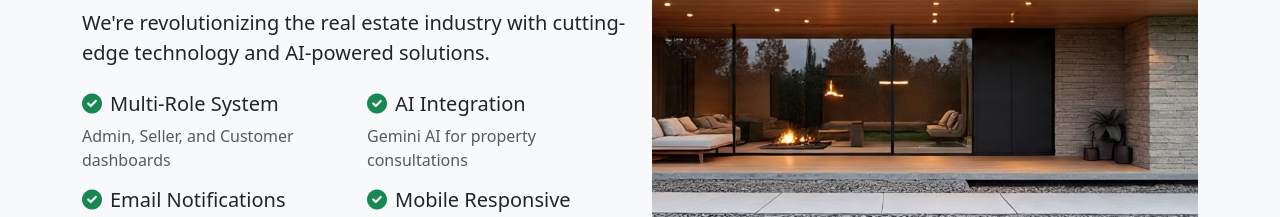
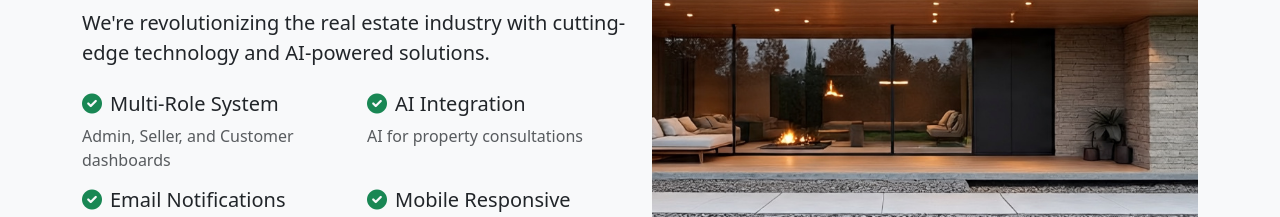
Before and after one commit to mohdahmad78787/hashmi-s.realestate, a website: page public/index.html in a window 1280 px wide. Shown: the part 1696-1913 px from the top of the page. Drawn offline with nearby package versions, Linux system fonts and the light colour scheme; no server answers.

Commit message:
index.html modified

```diff
--- a/public/index.html
+++ b/public/index.html
@@ -272,7 +272,7 @@
                   <i class="fas fa-check-circle text-success me-2"></i>AI
                   Integration
                 </h5>
-                <p class="text-muted">Gemini AI for property consultations</p>
+                <p class="text-muted">AI for property consultations</p>
               </div>
               <div class="col-sm-6">
                 <h5>
```
